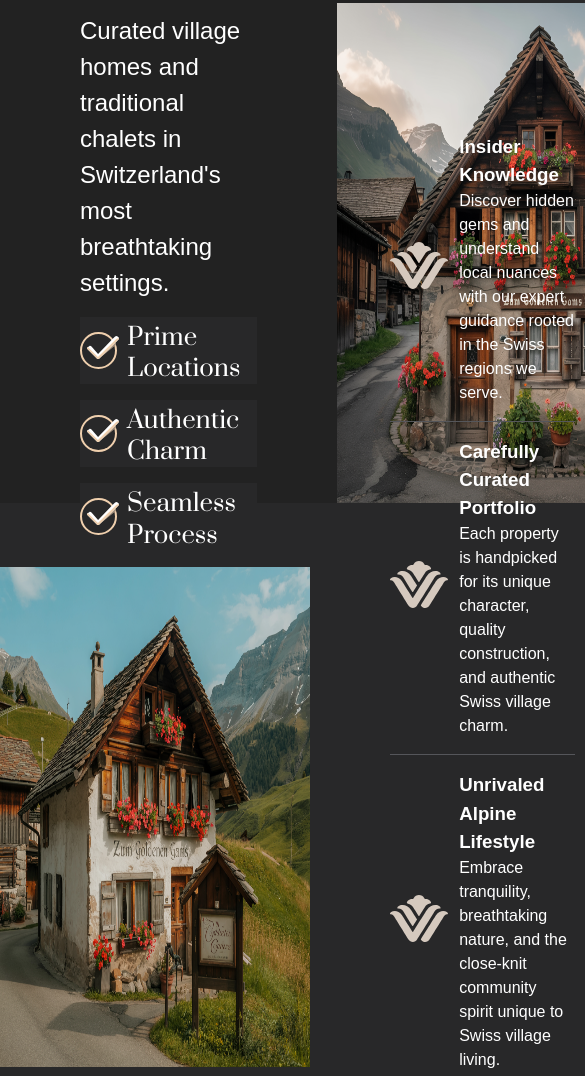
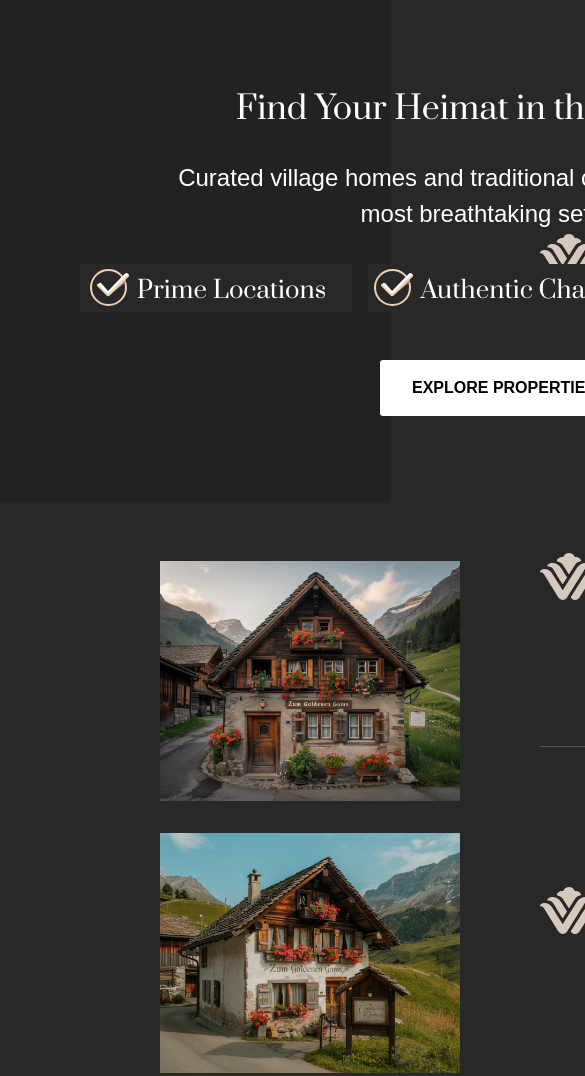
Before and after one commit to fiftythanks/mst, a plain HTML site: page index.html in a window 390 px wide. Shown: the part 61-1137 px from the top of the page, 585 px wide, since content can reach past the window. Drawn offline with Linux system fonts and the light colour scheme.

Commit message:
refactor: adapt for tablets (landscape)

```diff
--- a/index.html
+++ b/index.html
@@ -43,6 +43,10 @@
       </section>
       <section class="features-section">
         <img src="./assets/image-left.webp" class="image-left" />
+        <div class="houses">
+          <div><img src="./assets/hero-image.webp" /></div>
+          <div><img src="./assets/image-left.webp" /></div>
+        </div>
         <div class="feature-wrapper">
           <ul class="feature-list">
             <li>
--- a/style.css
+++ b/style.css
@@ -90,7 +90,7 @@ body {
   overflow-x: hidden;
 }
 
-button:hover {
+button {
   cursor: pointer;
 }
 
@@ -232,8 +232,11 @@ main {
   height: 100%;
 }
 
+.houses {
+  display: none;
+}
+
 .feature-wrapper {
-  width: var(--features-width);
   margin-right: auto;
   align-self: center;
   display: flex;
@@ -404,6 +407,68 @@ footer > nav {
 
 /* Tablets (landscape), small laptops (under 1280px) */
 @media (max-width: 1279px) {
+  .hero-wrapper {
+    height: 350px;
+    position: relative;
+  }
+  .hero {
+    align-items: center;
+    padding: 0 var(--padding-sides);
+    gap: 2rem;
+    & h2 {
+      text-wrap: auto;
+      text-align: center;
+      padding: 0 var(--padding-sides);
+    }
+    & ul {
+      flex-direction: row;
+      & li {
+        justify-content: center;
+        width: 17rem;
+      }
+    }
+    & a {
+      align-self: center;
+    }
+  }
+  .hero-image {
+    display: none;
+  }
+  .features-section {
+    padding: 0 calc(2 * var(--padding-sides));
+    gap: calc(var(--padding-sides));
+    align-items: center;
+  }
+  .feature-wrapper {
+    gap: 1rem;
+  }
+  .image-left {
+    display: none;
+  }
+  .houses {
+    display: flex;
+    flex-direction: column;
+    gap: 2rem;
+    flex-shrink: 0;
+    & img {
+      width: 300px;
+      flex-shrink: 0;
+    }
+  }
+  .consultation {
+    height: auto;
+    padding: var(--padding-sides);
+    & form {
+      gap: 0.7rem;
+      & button {
+        margin-top: 1rem;
+      }
+    }
+    & h2 {
+      font-size: 1.5rem;
+      font-weight: 700;
+    }
+  }
 }
 
 @media (max-width: 1320px) {
```
